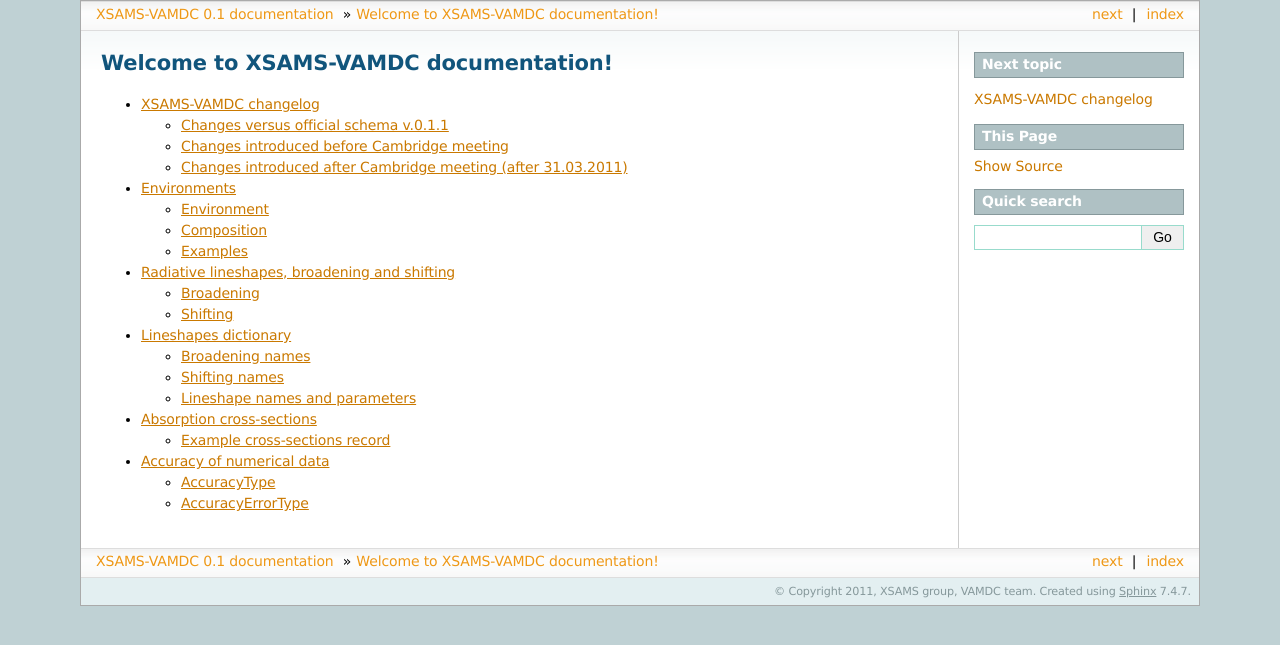
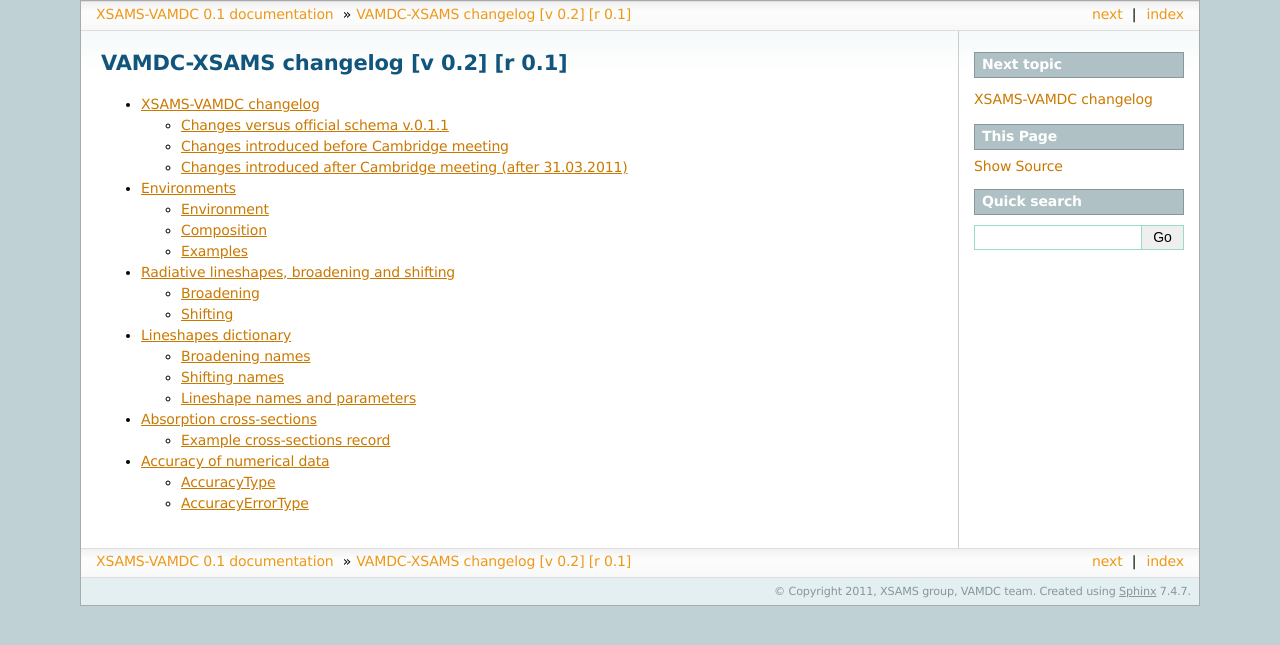
Before and after one commit to VAMDC/Standards, a Sphinx documentation site: the page built from doc/source/dataModel/changelog/index.rst, in a window 1280 px wide. Shown: the top 645 px of the page. Built offline with Sphinx 7.4.7, drawn with Linux system fonts in a browser that asks for light colours; formulas are drawn with MathJax 3; some of the changed lines change nothing that is shown.

Commit message:
title update

```diff
--- a/doc/source/dataModel/changelog/index.rst
+++ b/doc/source/dataModel/changelog/index.rst
@@ -1,13 +1,9 @@
-.. XSAMS documentation master file, created by
-   sphinx-quickstart on Mon Apr 18 15:04:41 2011.
-   You can adapt this file completely to your liking, but it should at least
-   contain the root `toctree` directive.
+.. _dataModel-changelog-index:
+.. |dataModel-changelog-version| replace:: 0.2
 
-Welcome to XSAMS-VAMDC documentation!
-======================================
-
-
-
+==============================================================================================
+VAMDC-XSAMS changelog [v |dataModel-changelog-version|] [r |release|]
+==============================================================================================
 
 .. toctree::
    :maxdepth: 2
```
